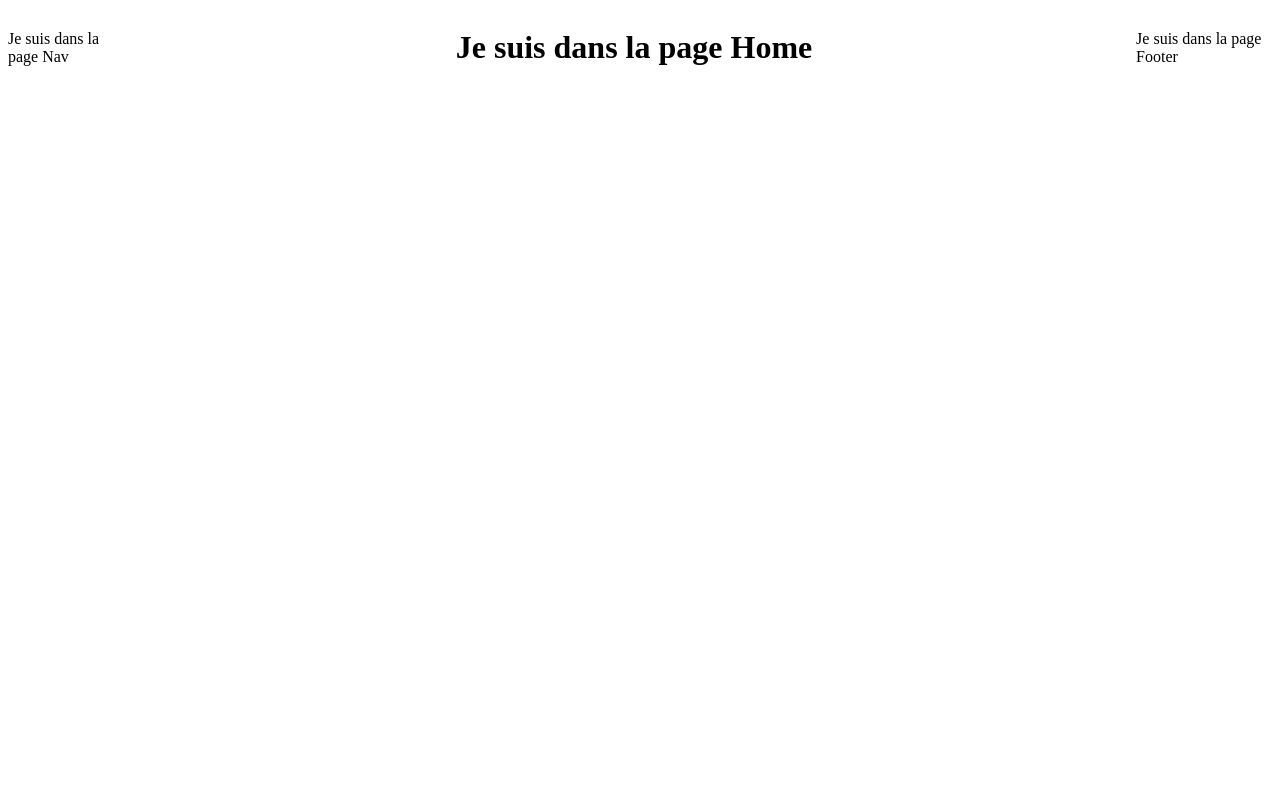
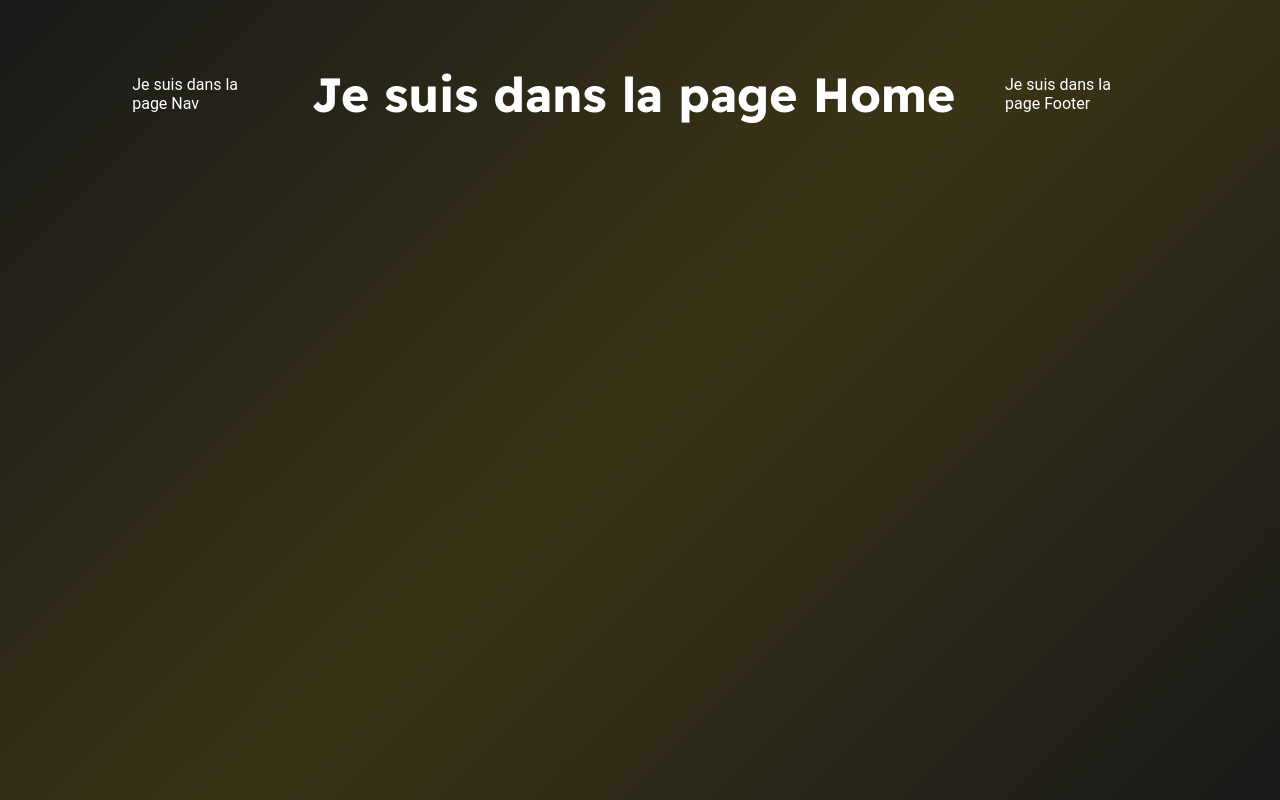
Before and after one commit to WildCodeSchool-CDA-FT-2025-03/projet1_cody, a React (Vite) app in the folder client/: page / in a window 1280 px wide. Built offline with nearby package versions, Linux system fonts and the light colour scheme.

Commit message:
[STYLE] ajout des variables CSS

```diff
--- a/client/src/index.css
+++ b/client/src/index.css
@@ -0,0 +1,121 @@
+@import url("https://fonts.googleapis.com/css2?family=Readex+Pro:wght@200;300;400;500;600;700&display=swap");
+
+:root {
+  /* Couleurs */
+  --color-yellow: #f7c201;
+  --color-white: #ffffff;
+  --color-navbar-bg: #1a1a1a;
+  --color-navbar-icon: #ffffff4d;
+  --color-input-bg: #ffffff26;
+  --color-input-text: #ffffff;
+  --color-border-card: #ffffff26;
+
+  /* Typographie */
+  --font-global: "Roboto", sans-serif;
+  --font-title: "Readex Pro", sans-serif;
+
+  /* Tailles de texte */
+  --h1-size-mobile: 1.125rem; /* 18px */
+  --h1-size-tablet: 1.5rem; /* 24px */
+  --h1-size-desktop: 3rem; /* 48px */
+  --h2-size-mobile: 1rem; /* 16px */
+  --h2-size-tablet: 1.25rem; /* 20px */
+  --h2-size-desktop: 2rem; /* 32px */
+  --h3-size-mobile: 0.875rem; /* 14px */
+  --h3-size-tablet: 1rem; /* 16px */
+  --h3-size-desktop: 1.5rem; /* 24px */
+  --p-desc-size: 1rem; /* 16px */
+  --p-comment-size: 0.875rem; /* 14px */
+  --span-size: 0.875rem; /* 14px */
+
+  /* Poids des polices */
+  --bold: 700;
+  --semi-bold: 600;
+  --medium: 500;
+  --regular: 400;
+  --light: 300;
+}
+
+body {
+  display: flex;
+  flex-direction: column;
+  align-items: center;
+  margin: 0;
+  padding: 2rem 0 0 0;
+  width: 100%;
+  height: 100vh;
+  box-sizing: border-box;
+  font-family: var(--font-global);
+  color: var(--color-white);
+  background: fixed linear-gradient(315deg, #1a1a1a 0%, #3a3416 50%, #1a1a1a 100%);
+}
+
+h1,
+h2,
+h3 {
+  font-family: var(--font-title);
+}
+
+h1 {
+  font-size: var(--h1-size-mobile);
+  font-weight: var(--bold);
+}
+
+@media (min-width: 768px) {
+  h1 {
+    font-size: var(--h1-size-tablet);
+  }
+}
+
+@media (min-width: 1024px) {
+  h1 {
+    font-size: var(--h1-size-desktop);
+  }
+}
+
+h2 {
+  font-size: var(--h2-size-mobile);
+  font-weight: var(--semi-bold);
+}
+
+@media (min-width: 768px) {
+  h2 {
+    font-size: var(--h2-size-tablet);
+  }
+}
+
+@media (min-width: 1024px) {
+  h2 {
+    font-size: var(--h2-size-desktop);
+  }
+}
+
+h3 {
+  font-size: var(--h3-size-mobile);
+  font-weight: var(--medium);
+}
+
+@media (min-width: 768px) {
+  h3 {
+    font-size: var(--h3-size-tablet);
+  }
+}
+
+@media (min-width: 1024px) {
+  h3 {
+    font-size: var(--h3-size-desktop);
+  }
+}
+
+p,
+span {
+  font-weight: var(--regular);
+}
+
+p {
+  font-size: var(--p-desc-size);
+}
+
+span {
+  font-size: var(--span-size);
+}
```
Also changed, not shown: 1 other file (tests, documents, lock files or other folders).
